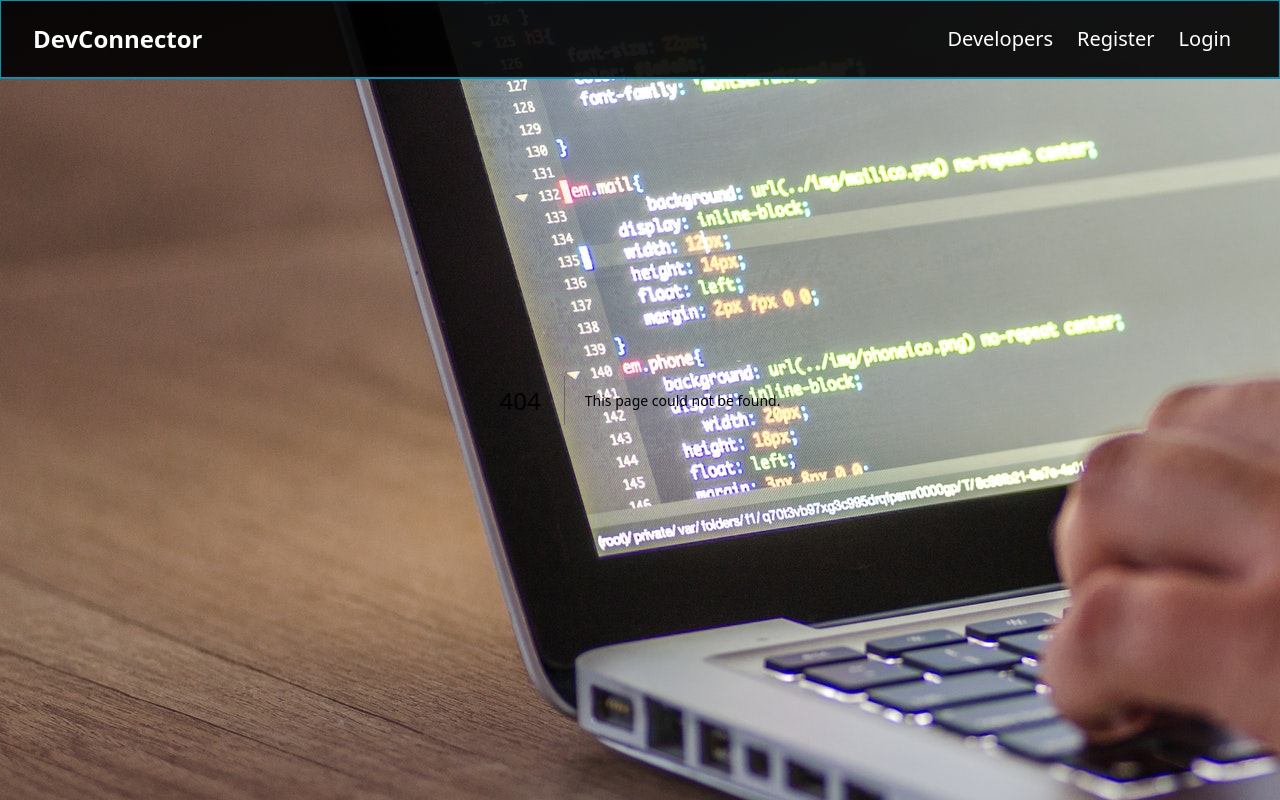
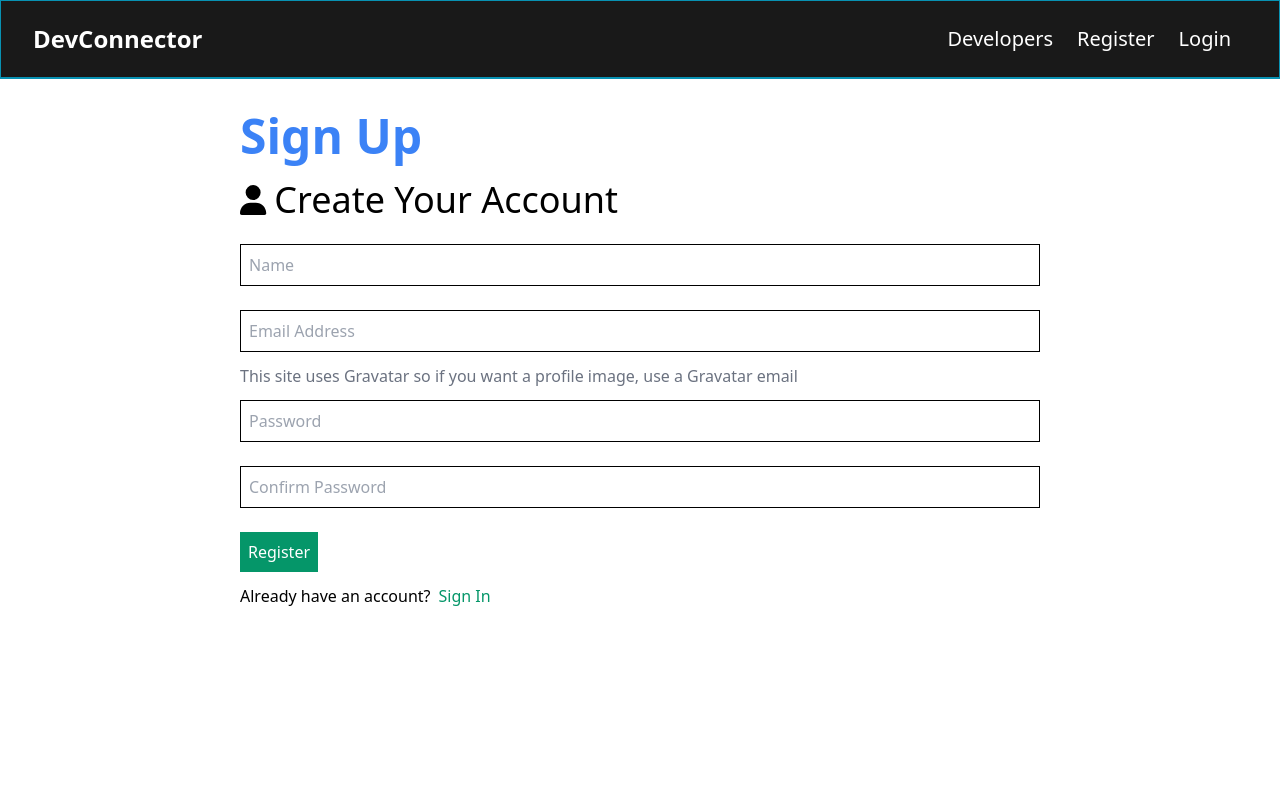
Before and after one commit to BTC415/DevConnector, a Next.js app in the folder frontend/: page /register in a window 1280 px wide. Before the commit this address had no page. Built offline with nearby package versions, Linux system fonts and the light colour scheme.

Commit message:
Added Signup and Login UI

```diff
--- /dev/null
+++ b/frontend/app/(auth)/login/page.tsx
@@ -0,0 +1,29 @@
+'use client'
+import { FontAwesomeIcon } from '@fortawesome/react-fontawesome'
+import { faUser } from '@fortawesome/free-solid-svg-icons'
+const Login = () => {
+
+  return (
+    <div className="w-full h-screen">
+      <div className="mx-10 lg:mx-60 mt-28">
+        <h1 className="font-semibold text-3xl md:text-4xl xl:text-5xl text-blue-500 my-5">Sign In</h1>
+        <div className='flex items-center my-3'>
+          <FontAwesomeIcon icon={faUser} className="text-sm md:text-xl lg:text-2xl xl:text-3xl" />
+          <p className='ml-2 text-sm md:text-xl lg:text-2xl xl:text-4xl'>Sign into Your Account</p>
+        </div>
+        <form >
+          <input type='text' className='my-3 p-2 border border-black w-full lg:w-lg' placeholder='Email Address' required />
+
+          <input type='password' className='my-3 p-2 border border-black w-full lg:w-lg' placeholder='Password' required />
+          <button type='button' className='text-white bg-emerald-600 p-2 hover:bg-emerald-400 cursor-pointer my-3' >Login</button>
+          <p>
+            Don't have an account?
+            <button type='button' className='text-emerald-600 cursor-pointer ml-2'>Sign Up</button>
+          </p>
+        </form>
+      </div>
+    </div>
+  )
+}
+
+export default Login
--- /dev/null
+++ b/frontend/app/(auth)/register/page.tsx
@@ -0,0 +1,32 @@
+'use client'
+import { FontAwesomeIcon } from '@fortawesome/react-fontawesome'
+import { faUser } from '@fortawesome/free-solid-svg-icons'
+const Register = () => {
+
+  return (
+    <div className="w-full h-screen">
+      <div className="mx-10 lg:mx-60 mt-28">
+        <h1 className="font-semibold text-3xl md:text-4xl xl:text-5xl text-blue-500 my-5">Sign Up</h1>
+        <div className='flex items-center my-3'>
+          <FontAwesomeIcon icon={faUser} className="text-sm md:text-xl lg:text-2xl xl:text-3xl" />
+          <p className='ml-2 text-sm md:text-xl lg:text-2xl xl:text-4xl'>Create Your Account</p>
+        </div>
+        <form >
+          <input type='text' className='my-3 p-2 border border-black w-full lg:w-lg' placeholder='Name' required />
+          <input type='text' className='my-3 p-2 border border-black w-full lg:w-lg' placeholder='Email Address' required />
+          <span className='text-gray-500'>This site uses Gravatar so if you want a profile image, use a Gravatar email
+          </span>
+          <input type='password' className='my-3 p-2 border border-black w-full lg:w-lg' placeholder='Password' required />
+          <input type='password' className='my-3 p-2 border border-black w-full lg:w-lg' placeholder='Confirm Password' required />
+          <button type='button' className='text-white bg-emerald-600 p-2 hover:bg-emerald-400 cursor-pointer my-3' >Register</button>
+          <p>
+            Already have an account?
+            <button type='button' className='text-emerald-600 cursor-pointer ml-2'>Sign In</button>
+          </p>
+        </form>
+      </div>
+    </div>
+  )
+}
+
+export default Register
--- a/frontend/app/layout.tsx
+++ b/frontend/app/layout.tsx
@@ -20,9 +20,7 @@ export default function RootLayout({ children }: Props) {
     <StoreProvider>
       <html lang="en">
         <body>
-          <section className={`${styles.container}`} style={{
-            backgroundImage: `url('/showcase.jpg')`,
-          }}>
+          <section className={`${styles.container}`} >
             <Nav />
             <main className={`${styles.main}`}>{children}</main>
           </section>
--- a/frontend/app/page.tsx
+++ b/frontend/app/page.tsx
@@ -4,9 +4,11 @@ import { Counter } from "./components/counter/Counter";
 
 export default function IndexPage() {
   return (
-    <div className="relative w-full h-screen bg-cover bg-center overflow-hidden bg-black flex opacity-80 items-center justify-center">
-      <div className="top-0 left-0 w-full">
-        <div className="flex flex-col justify-center items-center">
+    <div className="flex w-full h-screen bg-cover bg-center overflow-hidden items-center justify-center" style={{
+      backgroundImage: `url('/showcase.jpg')`,
+    }}>
+      <div className="w-full h-screen bg-black opacity-80 my-auto">
+        <div className=" flex flex-col justify-center items-center h-full">
           <h1 className="mb-4 text-6xl font-semibold font-serif text-white">Developer Connector</h1>
           <p className="text-3xl mx-auto my-5 font-sans text-white">
             Create a developer profile/portfolio, share posts and get help from
```
Also changed, not shown: package.json (added, +7 -0 lines), 1 other file (tests, documents, lock files or other folders).
